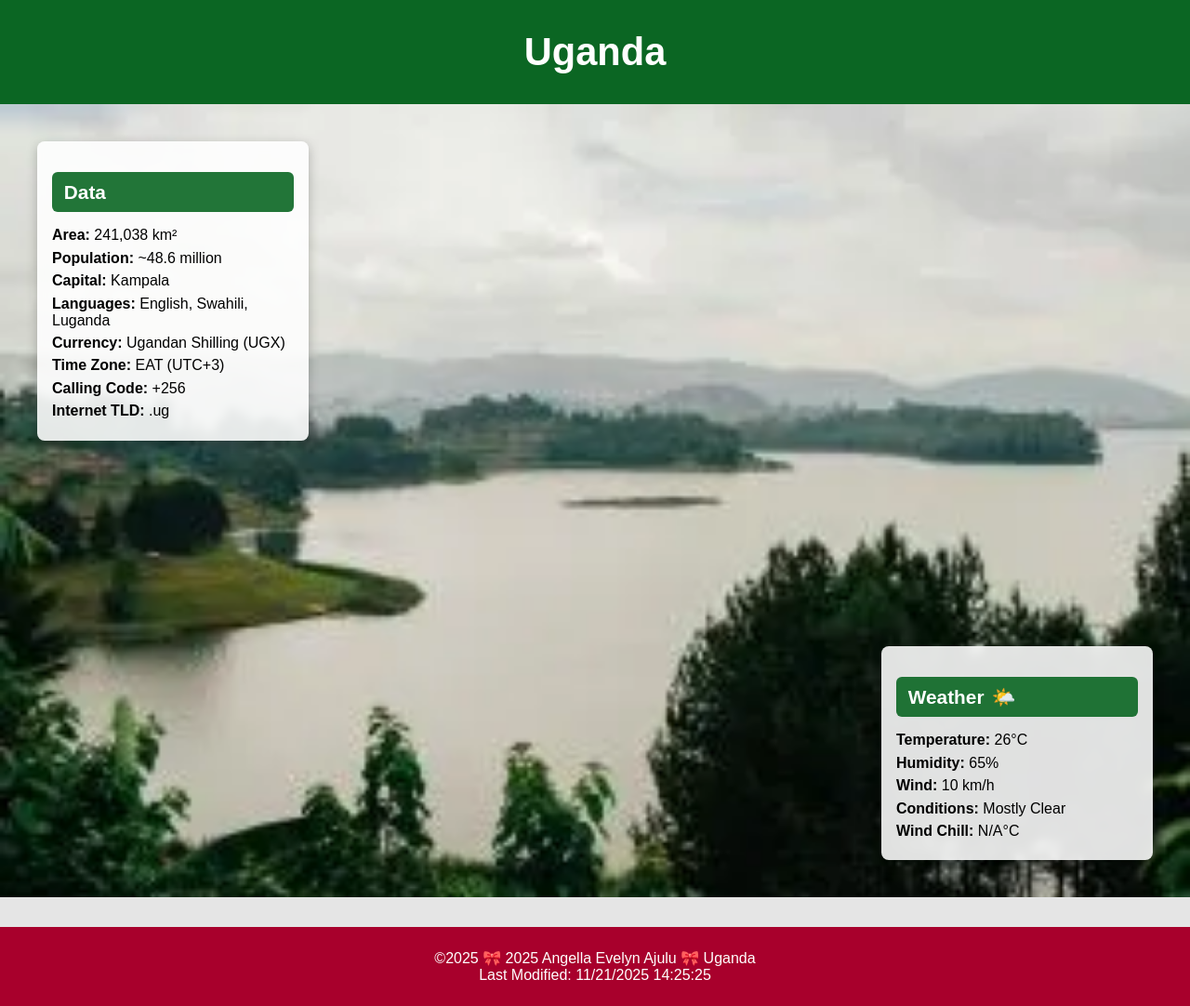
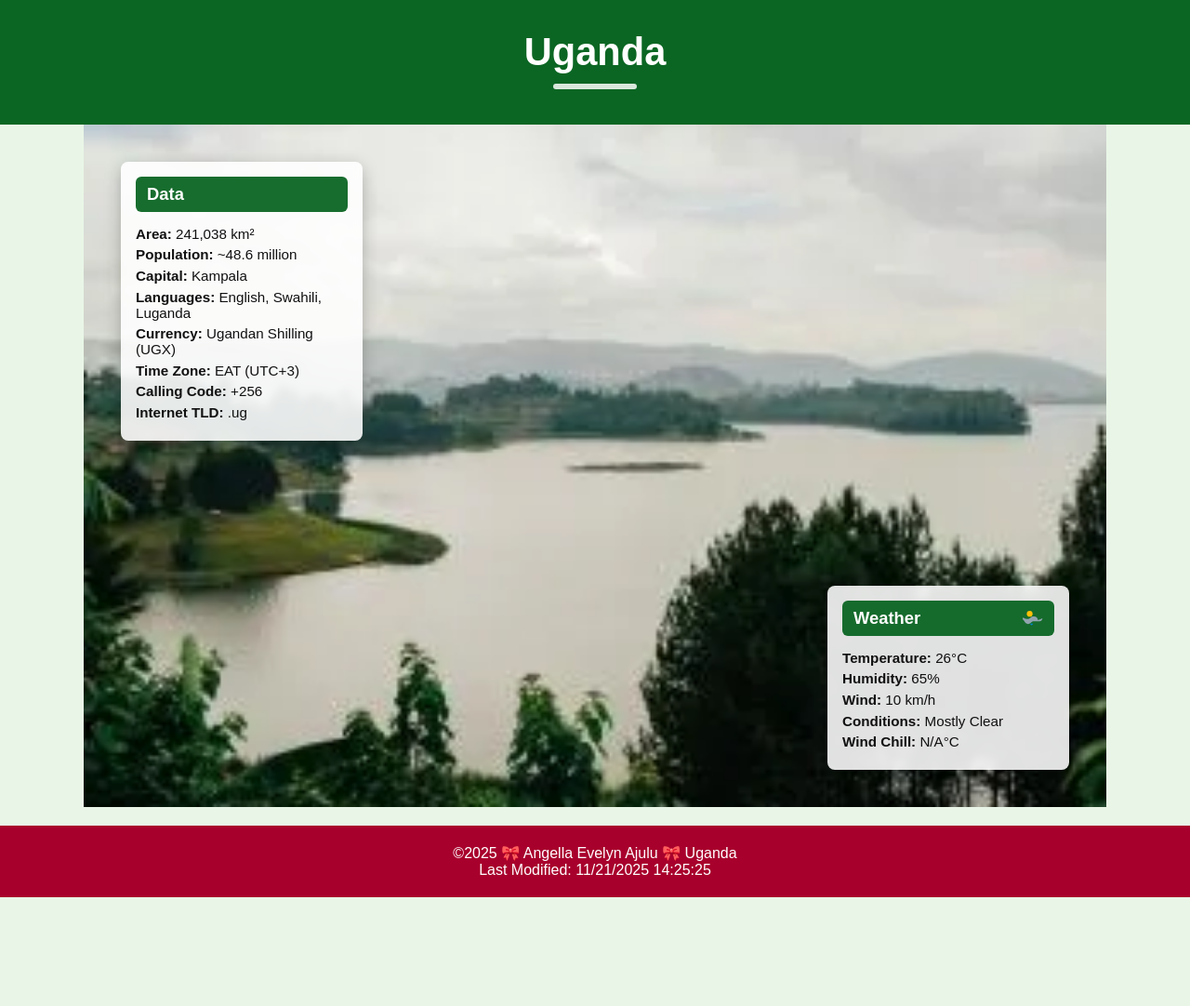
Before and after one commit to angellaajulu/wdd131, a plain HTML site: page place.html in a window 1280 px wide. Shown: the whole page at 93% size. After the commit the page ends 965 px from the top, so only its background shows below. Drawn offline with Linux system fonts and the light colour scheme.

Commit message:
simple update

```diff
--- a/place.html
+++ b/place.html
@@ -1,35 +1,31 @@
 <!DOCTYPE html>
 <html lang="en">
 <head>
-    <meta charset="UTF-8">
-    <meta name="viewport" content="width=device-width, initial-scale=1.0">
+    <meta charset="UTF-8" />
+    <meta name="viewport" content="width=device-width, initial-scale=1.0"/>
     <title>Uganda — The Pearl of Africa</title>
-    <meta name="description" content="Uganda — the Pearl of Africa: lush landscapes, vibrant culture, and abundant wildlife.">
-    <meta name="author" content="Angella Evelyn Ajulu">
-
+    <meta name="description" content="Uganda — the Pearl of Africa: lush landscapes, vibrant culture, and abundant wildlife." />
+    <meta name="author" content="Angella Evelyn Ajulu" />
     <link rel="stylesheet" href="styles/place.css">
     <script src="scripts/place.js" defer></script>
 </head>
-
 <body>
-
     <header>
         <h1>Uganda</h1>
     </header>
 
     <main>
-
-        <!-- HERO SECTION WITH CARDS INSIDE -->
+        <!-- HERO SECTION: picture + cards inside hero (cards float over image) -->
         <section class="hero">
             <picture>
-                <source srcset="images/hero-small.webp" media="(max-width: 600px)">
-                <source srcset="images/hero-medium.webp" media="(max-width: 1200px)">
+                <source srcset="images/hero-small.webp" media="(max-width:600px)">
+                <source srcset="images/hero-medium.webp" media="(max-width:1200px)">
                 <img src="images/hero-large.webp" alt="Uganda landscape">
             </picture>
 
-            <!-- DATA CARD (Top Left) -->
-            <article class="card data-card">
-                <h2 class="card-title">Data</h2>
+            <!-- DATA CARD (top-left) -->
+            <article class="card data-card" aria-labelledby="data-title">
+                <h2 id="data-title" class="card-title">Data</h2>
                 <ul>
                     <li><strong>Area:</strong> 241,038 km²</li>
                     <li><strong>Population:</strong> ~48.6 million</li>
@@ -42,9 +38,25 @@
                 </ul>
             </article>
 
-            <!-- WEATHER CARD (Bottom Right) -->
-            <article class="card weather-card">
-                <h2 class="card-title">Weather <span class="icon">🌤️</span></h2>
+            <!-- WEATHER CARD (bottom-right) -->
+            <article class="card weather-card" aria-labelledby="weather-title">
+                <h2 id="weather-title" class="card-title">
+                    <!-- inline SVG icon for accessibility and to ensure validator sees an SVG -->
+                    <span class="title-left">Weather</span>
+                    <span class="title-icon" aria-hidden="true">
+                        <!-- use the small inline partly-cloudy icon as the title icon -->
+                        <!-- You can replace with <img src="images/icons/weather-partly-cloudy.svg" alt=""> if you save the file -->
+                        <svg width="22" height="22" viewBox="0 0 128 128" xmlns="http://www.w3.org/2000/svg" role="img" focusable="false">
+                            <title>Partly Cloudy</title>
+                            <g fill="none" stroke="none">
+                                <circle cx="44" cy="36" r="18" fill="#FFC107"/>
+                                <path d="M96 76c-1-14-13-24-27-23-8 0-15 3-20 8-10 9-28 10-38 3-6-4-14-4-20 2C9 70 9 84 18 93c9 9 23 9 32 0 6-6 12-10 19-10h36c11 0 19-9 19-19z" fill="#90A4AE"/>
+                                <path d="M46 98c2 5 7 9 10 9s8-5 10-9" fill="#0288D1"/>
+                            </g>
+                        </svg>
+                    </span>
+                </h2>
+
                 <ul>
                     <li><strong>Temperature:</strong> <span id="temp">26°C</span></li>
                     <li><strong>Humidity:</strong> 65%</li>
@@ -53,15 +65,12 @@
                     <li><strong>Wind Chill:</strong> <span id="windchill">N/A</span></li>
                 </ul>
             </article>
-
         </section>
-
     </main>
 
     <footer>
-        ©2025 🎀 <span id="year"></span> Angella Evelyn Ajulu 🎀 Uganda
+        ©<span id="year">2025</span> 🎀 Angella Evelyn Ajulu 🎀 Uganda
         <br>Last Modified: <span id="last-modified"></span>
     </footer>
-
 </body>
 </html>
--- a/styles/place.css
+++ b/styles/place.css
@@ -1,109 +1,141 @@
-/* COLORS */
+/* --------------------------
+   :root (CSS variables)
+   -------------------------- */
 :root {
-    --uganda-green: #0b6623;
-    --title-bg: rgba(11, 102, 35, 0.9);
-    --card-bg: rgba(255, 255, 255, 0.88);
+    --primary-green: #0b6623;
+    --title-bg: rgba(11, 102, 35, 0.95);
+    --card-bg: rgba(255,255,255,0.88);
     --footer-bg: #a8002c;
+    --max-content-width: 1100px;
 }
 
-/* GENERAL */
+/* --------------------------
+   GLOBAL
+   -------------------------- */
+* { box-sizing: border-box; }
 body {
     margin: 0;
-    font-family: Arial, sans-serif;
-    background: #e5e5e5;
+    font-family: Arial, Helvetica, sans-serif;
+    background: #e9f6e7;
+    color: #111;
 }
 
 /* HEADER */
 header {
-    background: var(--uganda-green);
+    background: var(--primary-green);
+    text-align: center;
     padding: 2rem 0;
-    text-align: center;
+}
+header h1 {
+    color: #fff;
+    font-size: 2.6rem;
+    margin: 0;
+    position: relative;
+    display: inline-block;
+    padding-bottom: 0.4rem;
+}
+/* ::after pseudo-element decoration under the H1 (assignment requirement) */
+header h1::after {
+    content: "";
+    display: block;
+    width: 90px;
+    height: 6px;
+    background: #f0f7f0;
+    margin: 10px auto 0;
+    border-radius: 3px;
+    opacity: 0.9;
 }
 
-header h1 {
-    margin: 0;
-    color: white;
-    font-size: 2.6rem;
-    font-weight: bold;
+/* MAIN / HERO */
+main {
+    display: flex;
+    justify-content: center;
+}
+.hero {
+    position: relative;
+    max-width: var(--max-content-width);
+    width: 100%;
 }
 
-/* HERO IMAGE SECTION */
-.hero {
-    position: relative;
-}
-
+/* responsive picture image */
 .hero img {
     display: block;
     width: 100%;
     height: auto;
 }
 
-/* CARDS (float over the hero image) */
+/* --------------------------
+   FLOATING CARDS
+   -------------------------- */
 .card {
-    position: absolute;
+    position: absolute; /* absolutely positioned w.r.t .hero */
     width: 260px;
-    padding: 1rem;
     background: var(--card-bg);
     border-radius: 8px;
-    box-shadow: 0 4px 12px rgba(0,0,0,0.25);
-    backdrop-filter: blur(5px);
+    padding: 1rem;
+    box-shadow: 0 6px 18px rgba(0,0,0,0.25);
+    backdrop-filter: blur(4px);
+    -webkit-backdrop-filter: blur(4px);
+    font-size: 0.95rem;
 }
 
-/* CARD TITLE BAR */
+/* Title bar (green) */
 .card-title {
+    display: flex;
+    justify-content: space-between;
+    align-items: center;
     background: var(--title-bg);
-    color: white;
-    padding: 0.6rem 0.8rem;
-    font-size: 1.3rem;
+    color: #fff;
+    padding: 0.5rem 0.75rem;
     border-radius: 6px;
-    margin-bottom: 1rem;
-    display: flex;
-    align-items: center;
-    gap: 8px;
+    margin: 0 0 0.9rem 0;
+    font-size: 1.15rem;
+    font-weight: 700;
 }
 
+/* small wrapper for left part and icon spacing */
+.card-title .title-left { margin-right: .5rem; }
+.card-title .title-icon { display: inline-flex; align-items:center; }
+
+/* Data card: upper-left (match screenshot) */
 .data-card {
     top: 40px;
     left: 40px;
 }
 
+/* Weather card: bottom-right overlay on image */
 .weather-card {
     bottom: 40px;
     right: 40px;
 }
 
-/* LIST STYLE */
-ul {
-    list-style: none;
-    padding: 0;
-    margin: 0;
-}
-
-li {
-    margin: 0.4rem 0;
-}
+/* lists */
+ul { list-style: none; padding: 0; margin: 0; }
+li { margin: 0.35rem 0; }
 
 /* FOOTER */
 footer {
     background: var(--footer-bg);
-    color: white;
+    color: #fff;
     text-align: center;
-    padding: 1.5rem 0;
-    margin-top: 2rem;
-    font-size: 1rem;
+    padding: 1.25rem 1rem;
+    margin-top: 1.25rem;
 }
 
-/* MOBILE RESPONSIVE */
+/* --------------------------
+   RESPONSIVE
+   -------------------------- */
+@media (max-width: 900px) {
+    :root { --max-content-width: 900px; }
+    .data-card { left: 20px; top: 30px; }
+    .weather-card { right: 20px; bottom: 30px; }
+}
 @media (max-width: 700px) {
-
+    /* stack cards below image (mobile friendly) */
     .card {
         position: static;
-        width: 90%;
-        width: 90%;
+        width: calc(100% - 40px);
         margin: 1rem auto;
     }
-
-    .hero {
-        padding-bottom: 1rem;
-    }
+    .hero { padding-bottom: 1rem; }
 }
```
